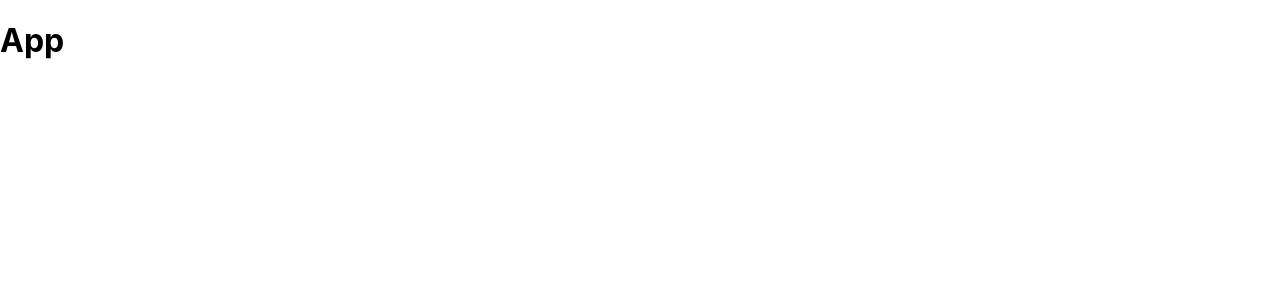
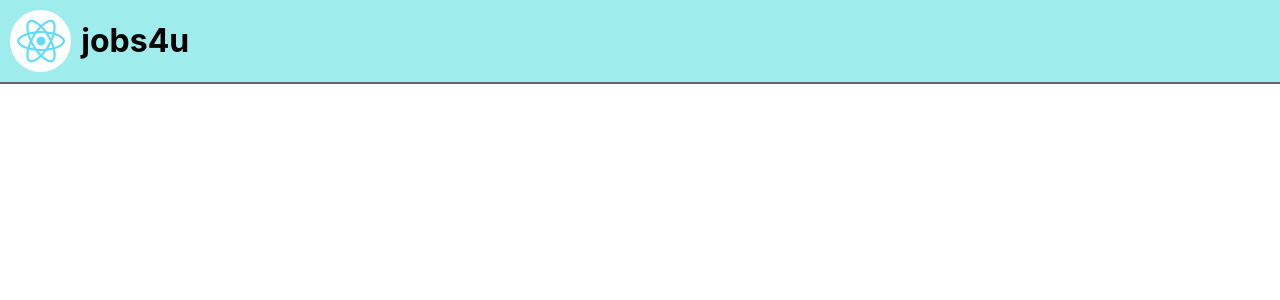
Before and after one commit to deekshith991/Job4U-portal, a React (Create React App) app in the folder frontend/: page /home in a window 1280 px wide. Shown: the top 300 px of the page. Built offline with nearby package versions, Linux system fonts and the light colour scheme.

Commit message:
Update: base Header without Navigation

```diff
--- a/frontend/src/App.js
+++ b/frontend/src/App.js
@@ -1,3 +1,5 @@
+import './App.css';
+import Header from "./component/Sections/Header";
 
 
 
@@ -5,7 +7,7 @@ function App() {
 
     return (
         <div>
-            <h1>App</h1>
+            <Header />
         </div>
     )
 }
--- /dev/null
+++ b/frontend/src/component/Sections/Header.js
@@ -0,0 +1,21 @@
+import './../css/Header.css';
+
+
+const Header = () => {
+
+    return (
+        <div className="Header">
+
+            <div className="leftSec">
+                <img src="logo192.png" alt="CompanyLogo" className="Logo"></img>
+                <h1> jobs4u</h1>
+            </div>
+
+            <div className="Navigation">
+
+            </div>
+
+        </div>
+    )
+}
+export default Header;
--- /dev/null
+++ b/frontend/src/component/css/Header.css
@@ -0,0 +1,27 @@
+.Header {
+    background-color: rgb(158, 236, 236);
+    width: 100vw;
+    height: 10%;
+    display: flex;
+    justify-content: space-between;
+    align-items: center;
+    border-bottom: 2px solid rgb(101, 100, 100);
+    box-sizing: border-box;
+    margin: 0;
+}
+
+.Header .leftSec,
+.Header .rightSec {
+    display: flex;
+    align-items: center;
+}
+
+.Logo {
+    height: 50px;
+    width: 50px;
+    padding: 2%;
+    background-color: white;
+    margin: 0 10px;
+    border-radius: 50%;
+    border: 2px solid transparent;
+}
```
Also changed, not shown: 1 other file (tests, documents, lock files or other folders).
